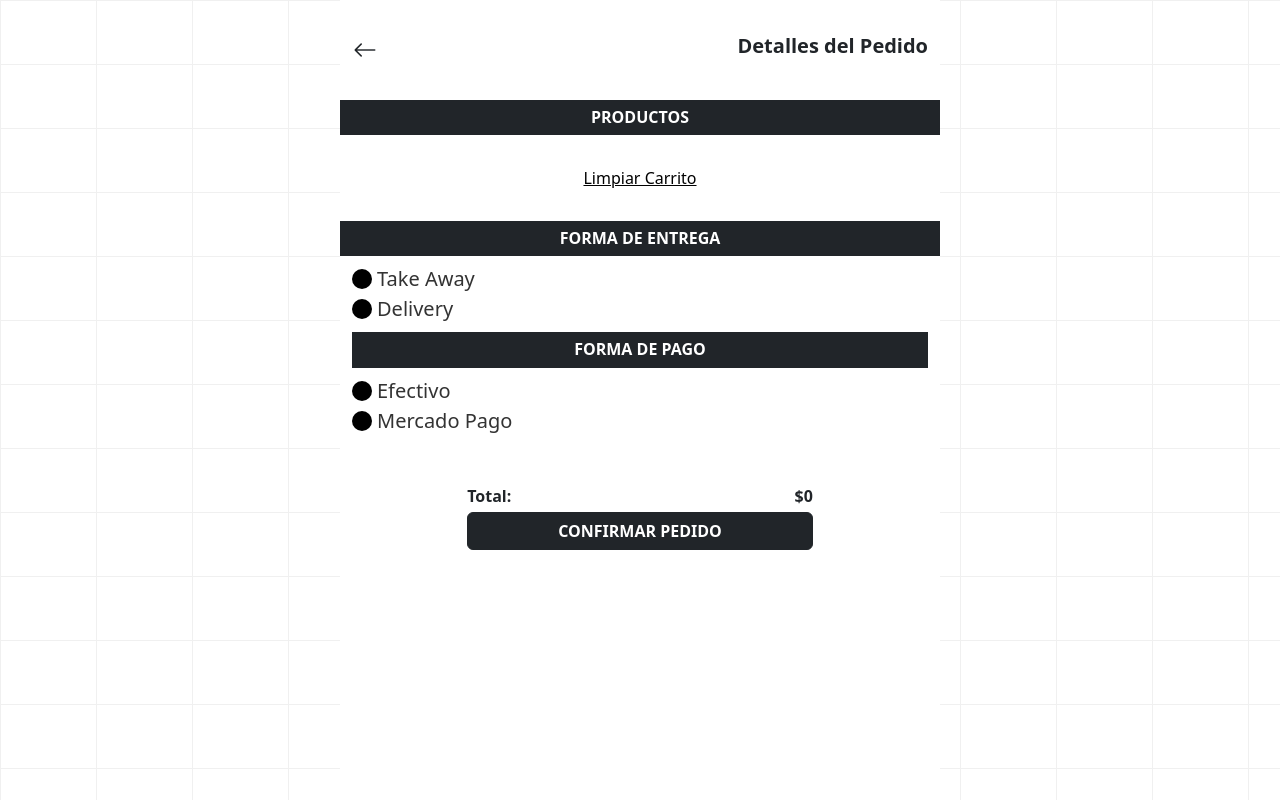
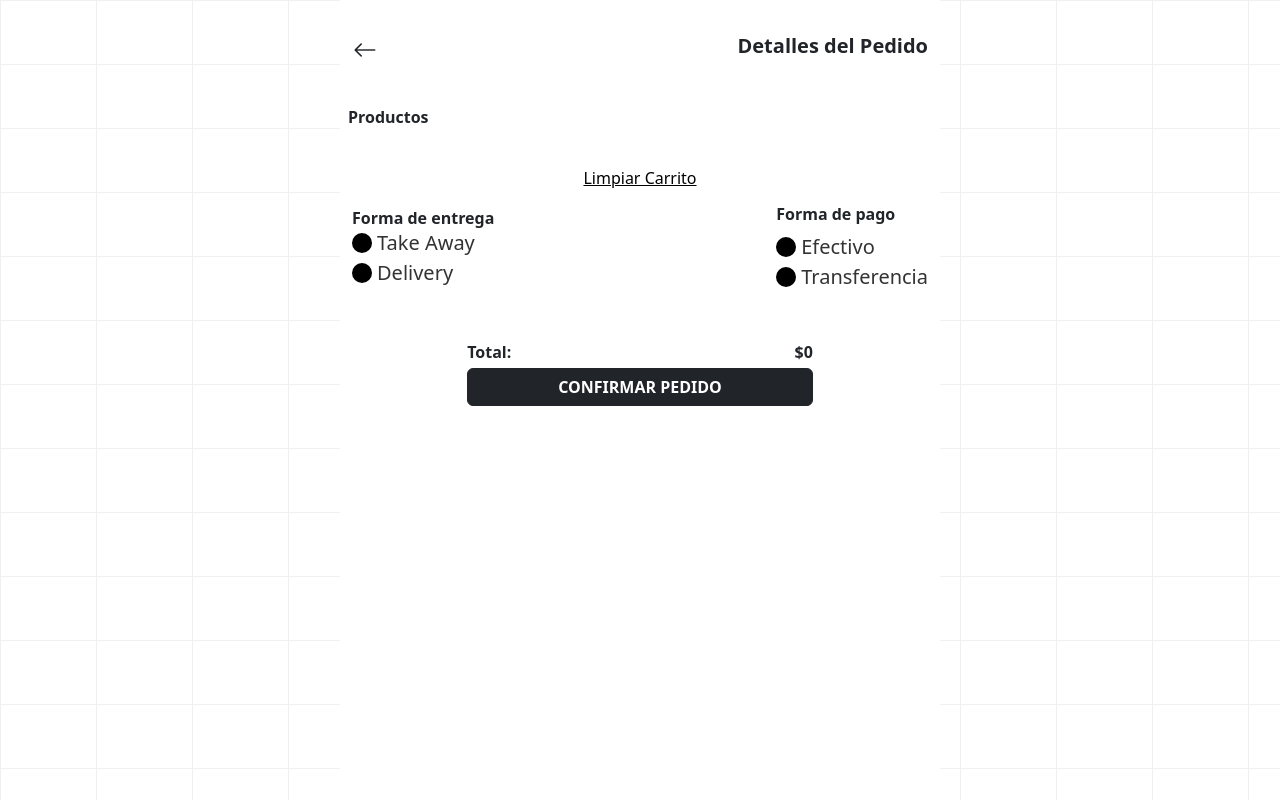
Before and after one commit to FatuKING/MoliAhumados, a React (Vite) app: page /cart in a window 1280 px wide. Built offline with nearby package versions, Linux system fonts and the light colour scheme.

Commit message:
Style: Modifico estilos del carrito

```diff
--- a/src/pages/Cart.jsx
+++ b/src/pages/Cart.jsx
@@ -1,9 +1,10 @@
 import { useId, useState } from 'react'
 import { useCart } from '../hooks/useCart.js'
 import { finalizeOrder } from '../logic/comandWpp.js'
+import { Link } from 'react-router-dom'
 
 export function Cart () {
-  const { state, increaseItemQuantity, decreaseItemQuantity, resetToCart, closeCart, deleteItemCart } = useCart()
+  const { state, increaseItemQuantity, decreaseItemQuantity, resetToCart, deleteItemCart } = useCart()
   const idCheckboxCash = useId()
   const idCheckboxMP = useId()
   const idCheckTakeAway = useId()
@@ -48,14 +49,14 @@ export function Cart () {
       <div className='cart'>
         <main className='cartMain'>
           <header className='container d-flex justify-content-between align-items-center' style={{ height: '100px' }}>
-            <button className='btn btn-sm p-0' onClick={closeCart}>
+            <Link to='/' className='btn btn-sm p-0'>
               <i className='bi bi-arrow-left' style={{ fontSize: '24px' }} />
-            </button>
+            </Link>
 
             <h1 className='fw-semibold fs-5'>Detalles del Pedido</h1>
           </header>
 
-          <h2 className='bg-dark text-white text-center fw-semibold p-2 text-uppercase m-0 fs-6'>Productos</h2>
+          <h2 className=' fw-semibold p-2 m-0 fs-6'>Productos</h2>
           <section className='d-flex flex-column'>
             {
                 state.map((products, index) => {
@@ -85,9 +86,12 @@ export function Cart () {
               <button className='btn btn-link text-black' onClick={resetToCart}>Limpiar Carrito</button>
             </div>
 
-            <article className='d-flex flex-column pt-4'>
-              <h2 className='bg-dark text-white text-center fw-semibold p-2 text-uppercase fs-6'>Forma de entrega</h2>
               <form className='d-flex flex-column container' onSubmit={handleFinalizeOrder}>
+                <section className='d-flex justify-content-between align-items-center'>
+
+                <article className='d-flex flex-column pt-2'>
+                <h2 className='fw-semibold m-0 fs-6'>Forma de entrega</h2>
+
                 <label className='fs-5 labelCheck' htmlFor={idCheckTakeAway}>
                   <input type='radio' id={idCheckTakeAway} name='deliveryMethod' onClick={handleTakeAwayChange} value='Take Away' /> <span>Take Away</span>
                   <span className='checkmark' />
@@ -102,18 +106,22 @@ export function Cart () {
 
                 {isDelivery && <input type='text' id='address' className='form-control inputCart' name='addressClient' required placeholder='Dirección completa' />}
 
+                </article>
+
                 <article className='d-flex flex-column pt-2'>
-                  <h2 className='bg-dark text-white text-center fw-semibold p-2 text-uppercase fs-6'>Forma de pago</h2>
-                </article>
+                  <h2 className='fw-semibold fs-6'>Forma de pago</h2>
+
                   <label className='fs-5 labelCheck' htmlFor={idCheckboxCash}>
                     <input type='radio' id={idCheckboxCash} name='paymentMethod' value='Efectivo' required /> <span>Efectivo</span>
                     <span className='checkmark' />
                   </label>
 
                   <label className='fs-5 labelCheck' htmlFor={idCheckboxMP}>
-                  <input type='radio' id={idCheckboxMP} style={{ height: '1.5rem' }} name='paymentMethod' value='Mercado Pago' required /> Mercado Pago
+                    <input type='radio' id={idCheckboxMP} style={{ height: '1.5rem' }} name='paymentMethod' value='Mercado Pago' required /> Transferencia
                     <span className='checkmark' />
                   </label>
+                </article>
+                </section>
 
                 <article className='d-flex flex-column align-items-center pt-5 mb-3'>
                   <div className='d-flex justify-content-between align-items-center pb-1' style={{ width: '60%' }}>
@@ -123,7 +131,6 @@ export function Cart () {
                   <button className='btn btn-dark rounded fw-semibold text-uppercase' type='submit' style={{ width: '60%' }}>Confirmar Pedido</button>
                 </article>
               </form>
-            </article>
           </section>
         </main>
       </div>
```
Also changed, not shown: src/component/ItemCart.jsx (added). Lines whose indentation alone changed are shown as unchanged.
